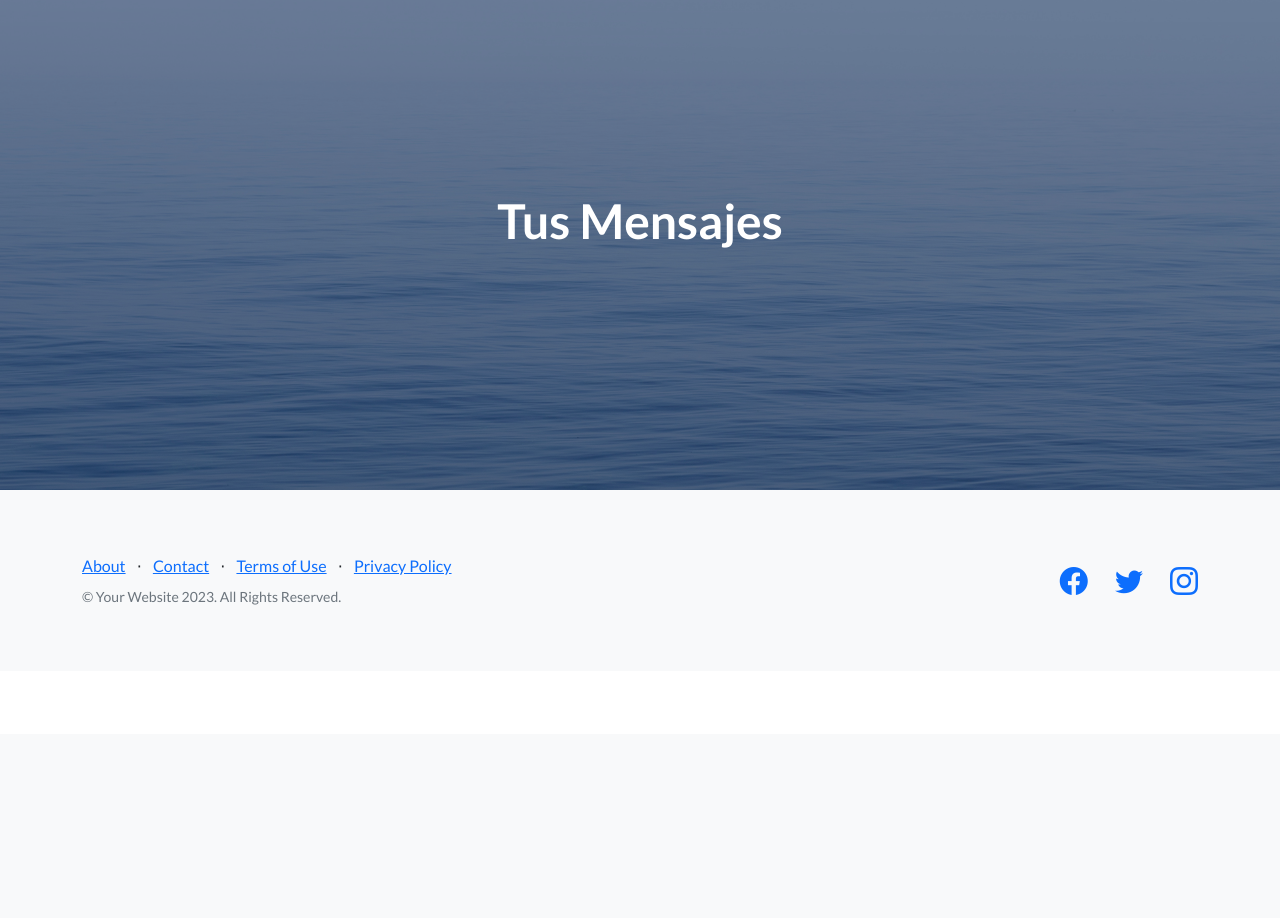
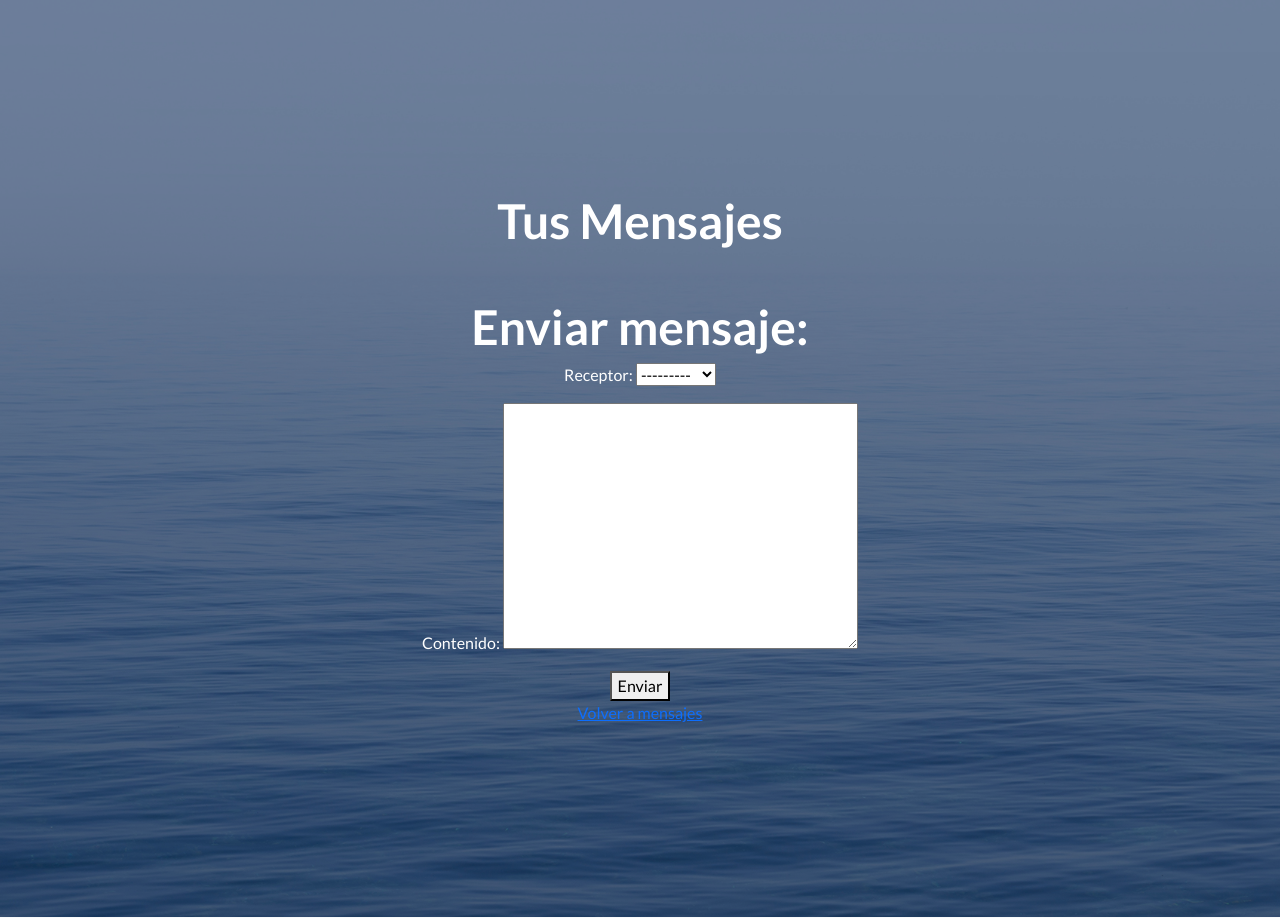
Before and after one commit to cmontenegroh/FinalCarlosMontenegro, a Django app: page /AppMensajes/enviar_mensaje/ in a window 1280 px wide. Shown: the part 66-984 px from the top of the page. Before the commit the page ends 671 px from the top, so only its background shows below. Run offline with Django 4.2, Linux system fonts and the light colour scheme; a user stored in the database is signed in; data comes from the database, SQL or seed files in the repository; both versions use the stored data as it was after the commit; some libraries are stand-ins or nearby versions.

Commit message:
modificacion final

```diff
--- a/AppBlog/templates/AppBlog/padre.html
+++ b/AppBlog/templates/AppBlog/padre.html
@@ -56,8 +56,12 @@
                     <div class="col-xl-6">
                         <div class="text-center text-white">
                             <!-- Page heading-->
+
+
                             <h1 class="mb-5">{% block titulo %} {% endblock%}</h1>
                             <!-- Signup form-->
+                            {% block content %}
+                                {% endblock %}
                             <!-- * * * * * * * * * * * * * * *-->
                             <!-- * * SB Forms Contact Form * *-->
                             <!-- * * * * * * * * * * * * * * *-->
--- a/AppMensajes/forms.py
+++ b/AppMensajes/forms.py
@@ -1,10 +1,6 @@
 from django import forms
 from django.contrib.auth.forms import UserCreationForm
 from django.contrib.auth.models import User
-
-
-
-
 
 
 class MensajeForm(forms.Form):
@@ -14,7 +10,7 @@
     def clean_receptor(self):
         receptor_username = self.cleaned_data['receptor']
         try:
-            receptor = User.objects.get(username=receptor_username)
+            receptor = User.objects.get(id=receptor_username)
         except User.DoesNotExist:
             raise forms.ValidationError('El receptor no existe.')
         return receptor_username
--- a/AppMensajes/templates/AppMensajes/mensaje_form.html
+++ b/AppMensajes/templates/AppMensajes/mensaje_form.html
@@ -7,10 +7,10 @@
 
 {% block content %}
 <h1>Enviar mensaje:</h1>
-<form action="{% url 'enviar_mensaje' %}" method="POST"> {% csrf_token %}
+<form action="{% url 'enviar' %}" method="POST"> {% csrf_token %}
 
-{{ form.as_p }}
-<button type="submit">Enviar</button>
-</form>
-<a href="{% url 'lista_mensajes' %}">Volver a mensajes</a>
+    {{ form.as_p }}
+    <button type="submit">Enviar</button>
+    </form>
+    <a href="{% url 'lista_mensajes' %}">Volver a mensajes</a>
 {% endblock %}
--- a/AppMensajes/urls.py
+++ b/AppMensajes/urls.py
@@ -8,9 +8,10 @@
 
 urlpatterns = [
 
-
-
-    path('lista_mensajes/', login_required(ListView.as_view(model=Mensaje, template_name='AppMensajes/mensaje_list.html')), name='lista_mensajes'),
-    path('enviar_mensaje/', login_required(CreateView.as_view(model=Mensaje, template_name='AppMensajes/mensaje_form.html', fields=['receptor', 'contenido'])), name='enviar_mensaje'),
+    path('lista_mensajes/', login_required(ListView.as_view(model=Mensaje,
+         template_name='AppMensajes/mensaje_list.html')), name='lista_mensajes'),
+    path('enviar_mensaje/', login_required(CreateView.as_view(model=Mensaje,
+         template_name='AppMensajes/mensaje_form.html', fields=['receptor', 'contenido'])), name='enviar_mensaje'),
+    path('enviar/', enviar_mensaje, name="enviar")
 
 ]
--- a/AppPerfil/templates/AppPerfil/ver_perfil.html
+++ b/AppPerfil/templates/AppPerfil/ver_perfil.html
@@ -2,6 +2,10 @@
 {% load static %}
 {% block content %}
   <h2>Mi Perfil</h2>
+
+  {% if perfil.avatar %}
+    <img src="{{ perfil.avatar.url }}" alt="{{ perfil.nombre }} Avatar" width="100" height="100">
+{% endif %}
   <img src="{{ perfil.avatar.url }}" alt="{{ perfil.nombre }} Avatar" width="100" height="100">
   <p><strong>Nombre:</strong> {{ perfil.nombre }}</p>
   <p><strong>Descripción:</strong> {{ perfil.descripcion }}</p>
--- a/AppPerfil/views.py
+++ b/AppPerfil/views.py
@@ -6,10 +6,12 @@
 from django.contrib import messages
 
 
+
+
+
 def ver_perfil(request):
-    perfil = Perfil.objects.get(usuario=request.user)
+    perfil, created = Perfil.objects.get_or_create(usuario=request.user)
     return render(request, 'AppPerfil/ver_perfil.html', {'perfil': perfil})
-
 
 def editar_perfil(request):
     perfil = Perfil.objects.get(usuario=request.user)
--- a/InfoViaje/urls.py
+++ b/InfoViaje/urls.py
@@ -1,7 +1,7 @@
 from django.contrib import admin
 from django.urls import path, include
 from AppBlog.views import inicio, aeropuertos, trips
-from AppMensajes.views import lista_mensajes, enviar_mensaje
+from AppMensajes.views import  enviar_mensaje
 from AppLoggin.views import login_request
 from AppRegistro.views import register
 
```
Also changed, not shown: AppMensajes/views.py (+5 -12 lines), db.sqlite3.
